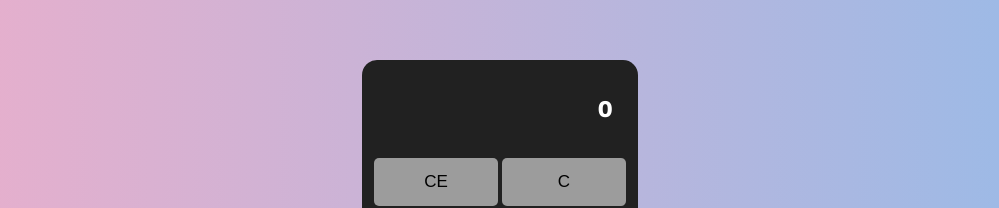
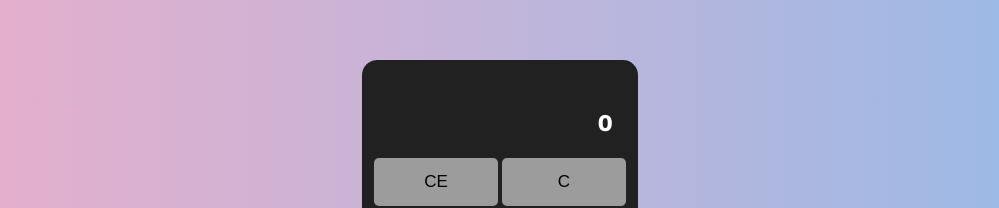
Before and after one commit to felipvut/Calculadora, an Angular app: page / in a window 1280 px wide. Shown: the part 157-365 px from the top of the page, without its empty margins (140-1139 px from the left). Built offline with nearby package versions, Linux system fonts and the light colour scheme.

Commit message:
Update app.component.scss

```diff
--- a/src/app/app.component.scss
+++ b/src/app/app.component.scss
@@ -22,6 +22,7 @@
             display: flex;
             flex-direction: column;
             align-items: end;
+            justify-content: space-around;
             padding: 15px;
             height: 3.5rem;
             h2{
```
